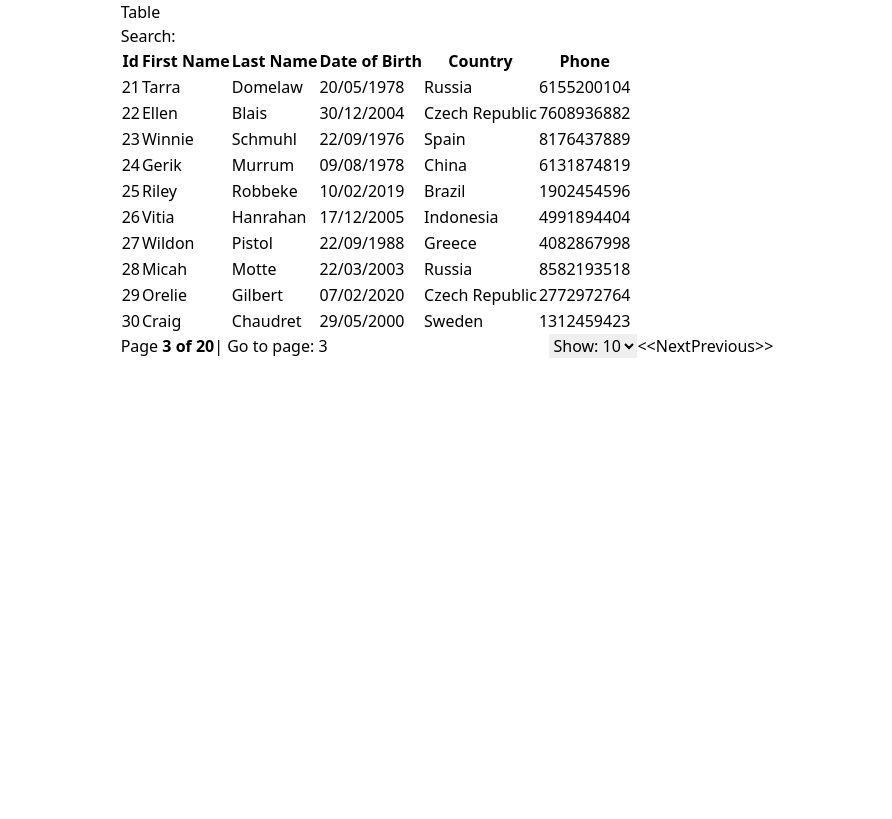
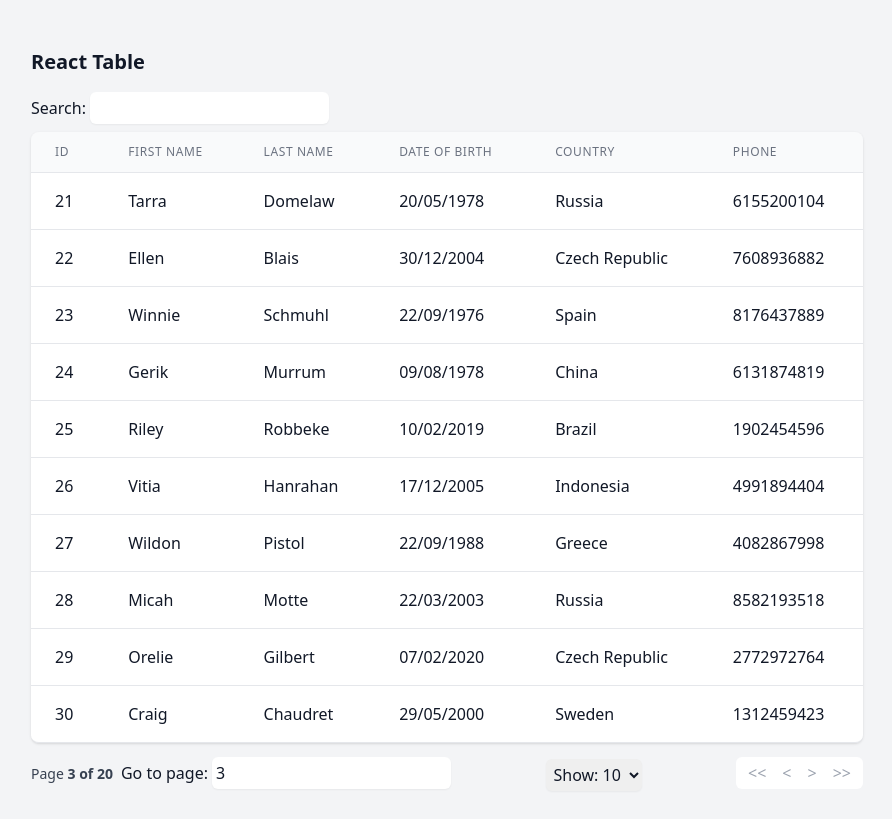
Before and after one commit to shaktawat19/tryp-tables, a Next.js app: page / in a window 1280 px wide. Shown: the whole page, without its empty margins (193-1085 px from the left). Built offline with nearby package versions, Linux system fonts and the light colour scheme.

Commit message:
Designing and remaining logic

```diff
--- a/package.json
+++ b/package.json
@@ -26,6 +26,7 @@
     "typescript": "5.1.6"
   },
   "devDependencies": {
-    "@types/react-table": "^7.7.14"
+    "@types/react-table": "^7.7.14",
+    "@types/regenerator-runtime": "^0.13.1"
   }
 }
--- a/src/components/DataTable.tsx
+++ b/src/components/DataTable.tsx
@@ -1,56 +1,22 @@
-import React, { useMemo } from "react";
+import React, { useEffect, useState } from "react";
 import {
   useTable,
   useSortBy,
   useGlobalFilter,
   usePagination,
+  Row,
 } from "react-table";
 import GlobalFilter from "./GlobalFilter";
-import MOCK_DATA from "./MOCK_DATA.json";
-import { format } from "date-fns";
 
-const COLUMNS = [
-  {
-    Header: "Id",
-    accessor: "id",
-    Footer: "Id",
-    disableFilters: true,
-  },
-  {
-    Header: "First Name",
-    accessor: "first_name",
-    Footer: "First Name",
-  },
-  {
-    Header: "Last Name",
-    accessor: "last_name",
-    Footer: "Last Name",
-  },
-  {
-    Header: "Date of Birth",
-    accessor: "date_of_birth",
-    Footer: "Date of Birth",
-    Cell: ({ value }) => {
-      return format(new Date(value), "dd/MM/yyyy");
-    },
-  },
-  {
-    Header: "Country",
-    accessor: "country",
-    Footer: "Country",
-  },
-  {
-    Header: "Phone",
-    accessor: "phone",
-    Footer: "Phone",
-  },
-];
-
-const DataTable = (props) => {
-  const columns = useMemo(() => COLUMNS, []);
-  const data = useMemo(() => MOCK_DATA, []);
-
-  const {
+const DataTable = ({
+  data,
+  columns,
+  sortable,
+  filterable,
+  pagination,
+  caption,
+}) => {
+  let {
     getTableProps,
     getTableBodyProps,
     headerGroups,
@@ -74,40 +40,101 @@ const DataTable = (props) => {
       disableSortRemove: true,
       initialState: { pageIndex: 2 },
     },
+
     useGlobalFilter,
     useSortBy,
     usePagination
   );
 
+  const [rowData, setRowData] = useState(pagination ? page : rows);
+
+  useEffect(() => {
+    if (pagination) {
+      const rowData = Object.keys(rows).length <= pageSize ? rows : page;
+      setRowData(rowData);
+    }
+  }, [rows, pageSize, page, pagination]);
+
   return (
-    <div className="table-container">
-      <h2>Table</h2>
+    <div className="pb-4">
+      <div className="flex flex-col sm:flex sm:gap-x-2">
+        {caption && <h2 className="text-xl my-4 font-semibold">{caption}</h2>}
+        {filterable && (
           <GlobalFilter filter={globalFilter} setFilter={setGlobalFilter} />
+        )}
+      </div>
 
-      <table {...getTableProps()}>
-        <thead>
+      {/* table */}
+
+      <div className="mt-2 flex flex-col">
+        <div className="-my-2 overflow-x-auto -mx-4 sm:-mx-6 lg:-mx-8">
+          <div className="py-2 align-middle inline-block min-w-full sm:px-6 lg:px-8">
+            <div className="shadow overflow-hidden border-b border-gray-200 sm:rounded-lg">
+              <table
+                className="min-w-full divide-y divide-gray-200"
+                {...getTableProps()}
+              >
+                <thead className="bg-gray-50">
                   {headerGroups.map((headerGroup) => (
                     <tr {...headerGroup.getHeaderGroupProps()}>
-              {headerGroup.headers.map((column) => (
-                <th {...column.getHeaderProps(column.getSortByToggleProps())}>
+                      {sortable
+                        ? headerGroup.headers.map((column) => (
+                            <th
+                              className="group px-6 py-3 text-left text-xs font-medium text-gray-500 uppercase tracking-wider"
+                              {...column.getHeaderProps(
+                                column.getSortByToggleProps()
+                              )}
+                            >
+                              <div className="flex items-center justify-between">
                                 {column.render("Header")}
                                 <span>
-                    {column.isSorted ? (column.isSortedDesc ? "🔽" : "🔼") : ""}
+                                  {column.isSorted ? (
+                                    column.isSortedDesc ? (
+                                      <span className="w-4 h-4 text-gray-400">
+                                        🔽
                                       </span>
+                                    ) : (
+                                      <span className="w-4 h-4 text-gray-400">
+                                        🔼
+                                      </span>
+                                    )
+                                  ) : (
+                                    ""
+                                  )}
+                                </span>
+                              </div>
+                            </th>
+                          ))
+                        : headerGroup.headers.map((column) => (
+                            <th
+                              className="group px-6 py-3 text-left text-xs font-medium text-gray-500 uppercase tracking-wider"
+                              {...column.getHeaderProps()}
+                            >
+                              <div className="flex items-center justify-between">
+                                {column.render("Header")}
+                              </div>
                             </th>
                           ))}
                     </tr>
                   ))}
                 </thead>
-        <tbody {...getTableBodyProps()}>
-          {page.map((row) => {
+                <tbody
+                  className="bg-white divide-y divide-gray-200"
+                  {...getTableBodyProps()}
+                >
+                  {rowData.map((row) => {
                     prepareRow(row);
 
                     return (
                       <tr {...row.getRowProps()}>
                         {row.cells.map((cell) => {
                           return (
-                    <td {...cell.getCellProps()}>{cell.render("Cell")}</td>
+                            <td
+                              className="px-6 py-4 whitespace-nowrap"
+                              {...cell.getCellProps()}
+                            >
+                              {cell.render("Cell")}
+                            </td>
                           );
                         })}
                       </tr>
@@ -115,23 +142,41 @@ const DataTable = (props) => {
                   })}
                 </tbody>
               </table>
-      <div>
-        <span>
+            </div>
+          </div>
+        </div>
+      </div>
+
+      {/* pagination */}
+
+      {pagination && (
+        <div className="py-3 flex items-center justify-between">
+          <div className="flex gap-x-2 items-baseline">
+            <span className="text-sm text-gray-700">
               Page{" "}
               <strong>
                 {pageIndex + 1} of {pageOptions.length}
               </strong>
             </span>
-        | Go to page:{" "}
+            <div>
+              Go to page:
               <input
+                className="ml-1 p-1 rounded-md border-gray-300 outline-none shadow-sm focus:border-indigo-300 focus:ring focus:ring-indigo-200 focus:ring-opacity-50"
                 type="number"
                 defaultValue={pageIndex + 1}
                 onChange={(e) => {
-            const pageNumber = e.target.value ? Number(e.target.value) - 1 : 0;
+                  const pageNumber = e.target.value
+                    ? Number(e.target.value) - 1
+                    : 0;
                   gotoPage(pageNumber);
                 }}
               />
+            </div>
+          </div>
+
+          <div>
             <select
+              className="p-1 mt-1 block w-full rounded-md border-gray-300 shadow-sm focus:border-indigo-300 focus:ring focus:ring-indigo-200 focus:ring-opacity-50"
               value={pageSize}
               onChange={(e) => setPageSize(Number(e.target.value))}
             >
@@ -141,19 +186,39 @@ const DataTable = (props) => {
                 </option>
               ))}
             </select>
+          </div>
+
+          <div
+            className="rounded-md p-1 flex items-center justify-between bg-white"
+            aria-label="Pagination"
+          >
             <button disabled={!canPreviousPage} onClick={() => gotoPage(0)}>
+              <span className="  p-2 h-3 w-5 text-gray-400" aria-hidden="true">
                 {"<<"}
+              </span>
+            </button>
+            <button disabled={!canPreviousPage} onClick={() => previousPage()}>
+              <span className=" p-2 h-3 w-5 text-gray-400" aria-hidden="true">
+                {"<"}
+              </span>
             </button>
             <button disabled={!canNextPage} onClick={() => nextPage()}>
-          Next
+              <span className=" p-2 h-3 w-5 text-gray-400" aria-hidden="true">
+                {">"}
+              </span>
             </button>
-        <button disabled={!canPreviousPage} onClick={() => previousPage()}>
-          Previous
-        </button>
-        <button disabled={!canNextPage} onClick={() => gotoPage(pageCount - 1)}>
+
+            <button
+              disabled={!canNextPage}
+              onClick={() => gotoPage(pageCount - 1)}
+            >
+              <span className=" p-2 h-3 w-5 text-gray-400" aria-hidden="true">
                 {">>"}
+              </span>
             </button>
           </div>
+        </div>
+      )}
     </div>
   );
 };
--- a/src/components/GlobalFilter.tsx
+++ b/src/components/GlobalFilter.tsx
@@ -1,25 +1,22 @@
-/**
- * global filter component with useAsyncDebounce
- */
-
-import React, { useState } from 'react';
-import 'regenerator-runtime/runtime';
-import { useAsyncDebounce } from 'react-table';
+import React, { useState } from "react";
+import "regenerator-runtime/runtime";
+import { useAsyncDebounce } from "react-table";
 
 const GlobalFilter = ({ filter, setFilter }) => {
   const [value, setValue] = useState(filter);
 
-  const onChange = useAsyncDebounce(value1 => {
+  const onChange = useAsyncDebounce((value1) => {
     setFilter(value1 || undefined);
   }, 1000);
 
   return (
     <span>
-      Search:{' '}
+      Search:{" "}
       <input
+        className="p-1 rounded-md border-none outline-none shadow-sm focus:border-indigo-300 focus:ring focus:ring-indigo-200 focus:ring-opacity-50"
         type="text"
-        value={value || ''}
-        onChange={e => {
+        value={value || ""}
+        onChange={(e) => {
           setValue(e.target.value);
           onChange(e.target.value);
         }}
@@ -29,21 +26,3 @@ const GlobalFilter = ({ filter, setFilter }) => {
 };
 
 export default GlobalFilter;
-
-/**
- * global filter component
- */
-// const GlobalFilter = ({ filter, setFilter }) => {
-//   return (
-//     <span>
-//       Search:{' '}
-//       <input
-//         type="text"
-//         value={filter || ''}
-//         onChange={e => {
-//           setFilter(e.target.value);
-//         }}
-//       />
-//     </span>
-//   );
-// };
--- a/src/pages/index.tsx
+++ b/src/pages/index.tsx
@@ -1,10 +1,64 @@
-import DataTable from '@/components/DataTable';
-import classes from '../styles/Home.module.css';
+import DataTable from "@/components/DataTable";
+import MOCK_DATA from "@/components/MOCK_DATA.json";
+import { format } from "date-fns";
+import { useMemo } from "react";
+
+const COLUMNS = [
+  {
+    Header: "Id",
+    accessor: "id",
+    Footer: "Id",
+    disableFilters: true,
+  },
+  {
+    Header: "First Name",
+    accessor: "first_name",
+    Footer: "First Name",
+  },
+  {
+    Header: "Last Name",
+    accessor: "last_name",
+    Footer: "Last Name",
+  },
+  {
+    Header: "Date of Birth",
+    accessor: "date_of_birth",
+    Footer: "Date of Birth",
+    Cell: ({ value }) => {
+      return format(new Date(value), "dd/MM/yyyy");
+    },
+  },
+  {
+    Header: "Country",
+    accessor: "country",
+    Footer: "Country",
+  },
+  {
+    Header: "Phone",
+    accessor: "phone",
+    Footer: "Phone",
+  },
+];
 
 export default function Home() {
+  const columns = useMemo(() => COLUMNS, []);
+  const data = useMemo(() => MOCK_DATA, []);
   return (
-    <div className={classes.container}>
-      <DataTable />
+    <div>
+      <div className="min-h-screen bg-gray-100 text-gray-900">
+        <main className="max-w-4xl mx-auto px-4 sm:px-6 lg:px-8 pt-4">
+          <div className="mt-4">
+            <DataTable
+              data={data}
+              columns={columns}
+              sortable
+              filterable
+              pagination
+              caption={"React Table"}
+            />
+          </div>
+        </main>
+      </div>
     </div>
   );
 }
--- a/src/styles/Home.module.css
+++ /dev/null
@@ -1,7 +0,0 @@
-.container {
-    width: 100%;
-    display: flex;
-    flex-direction: column;
-    align-items: center;
-    gap: 1rem;
-}
```
Also changed, not shown: 1 other file (tests, documents, lock files or other folders). Lines whose indentation alone changed are shown as unchanged.
